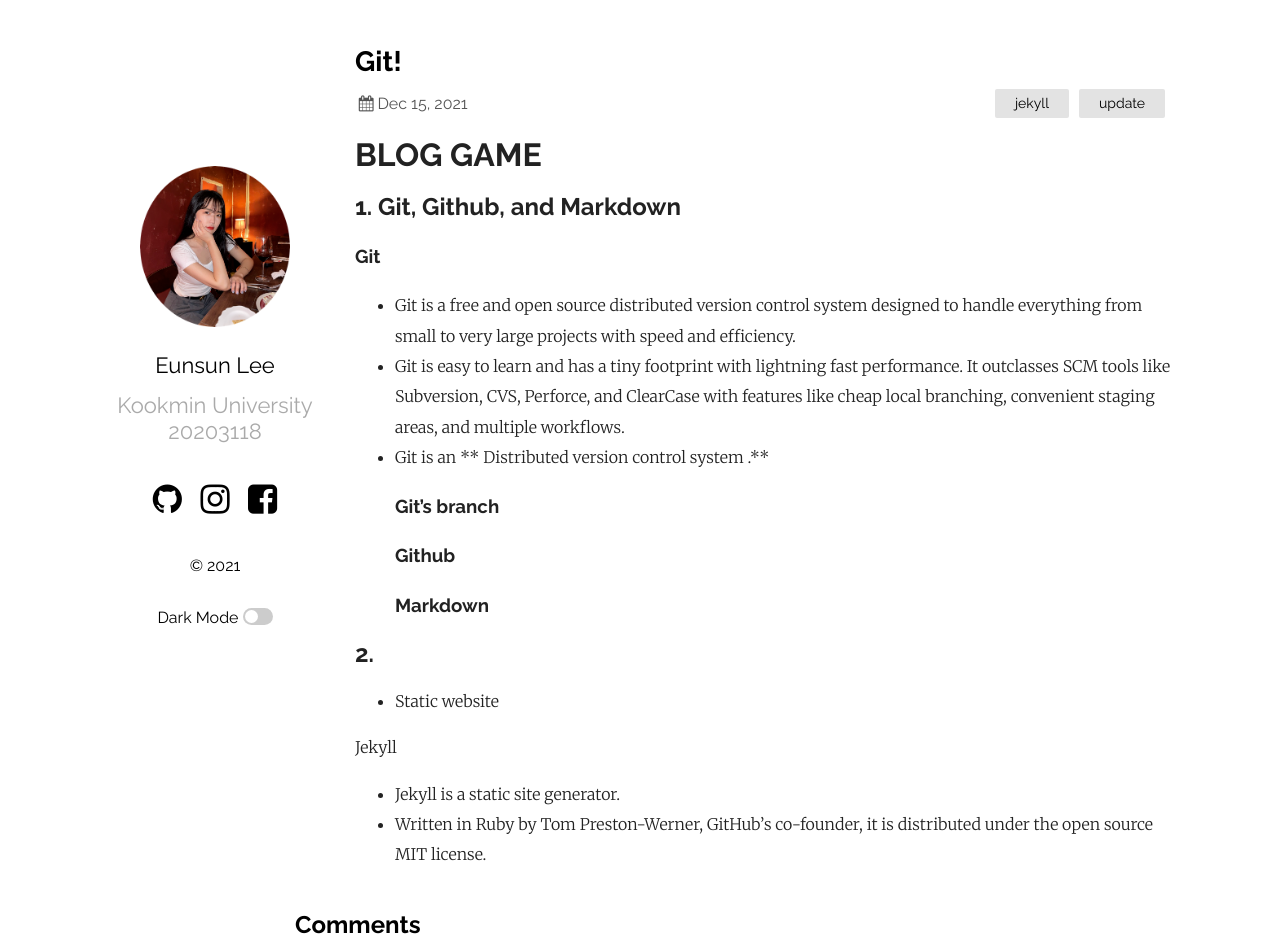
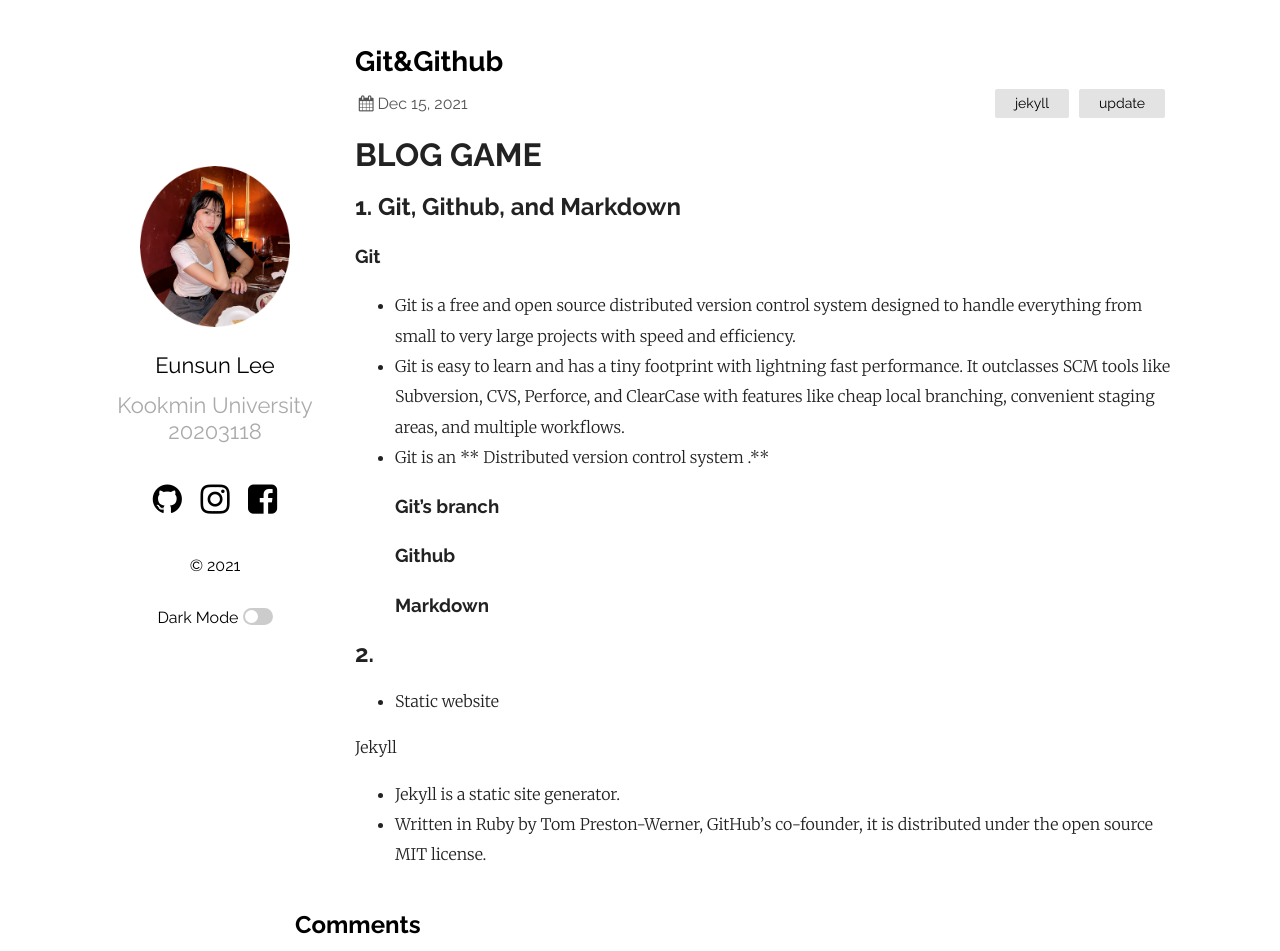
Before and after one commit to Eun-sun-Lee/Eun-sun-Lee.github.io, a Jekyll site: the page built from _posts/2021-12-15-Git&Github.md, in a window 1280 px wide and 951 px high. Built offline with Jekyll 4.4.1, drawn with Linux system fonts in a browser that asks for light colours; comment, search, counter and statistics services are not loaded.

```diff
--- a/_posts/2021-12-15-Git&Github Jekyll Markdown.md
+++ b/_posts/2021-12-15-Git&Github.md
@@ -1,6 +1,6 @@
 ---
 layout: post
-title:  "Git!"
+title:  "Git&Github"
 date:   2021-12-15 17:40:41 +0900
 categories: jekyll update
 comments: true
```
Also changed, not shown: 16.png (added), 17.png (added), 18.png (added), 19.png (added), 20.png (added), 21.png (added), 22.png (added), 23.png (added), 24.png (added), 25.png (added), README.md, _posts/2021-12-15-Jekyll.md (added), _posts/2021-12-15-Markdown.md (added).
